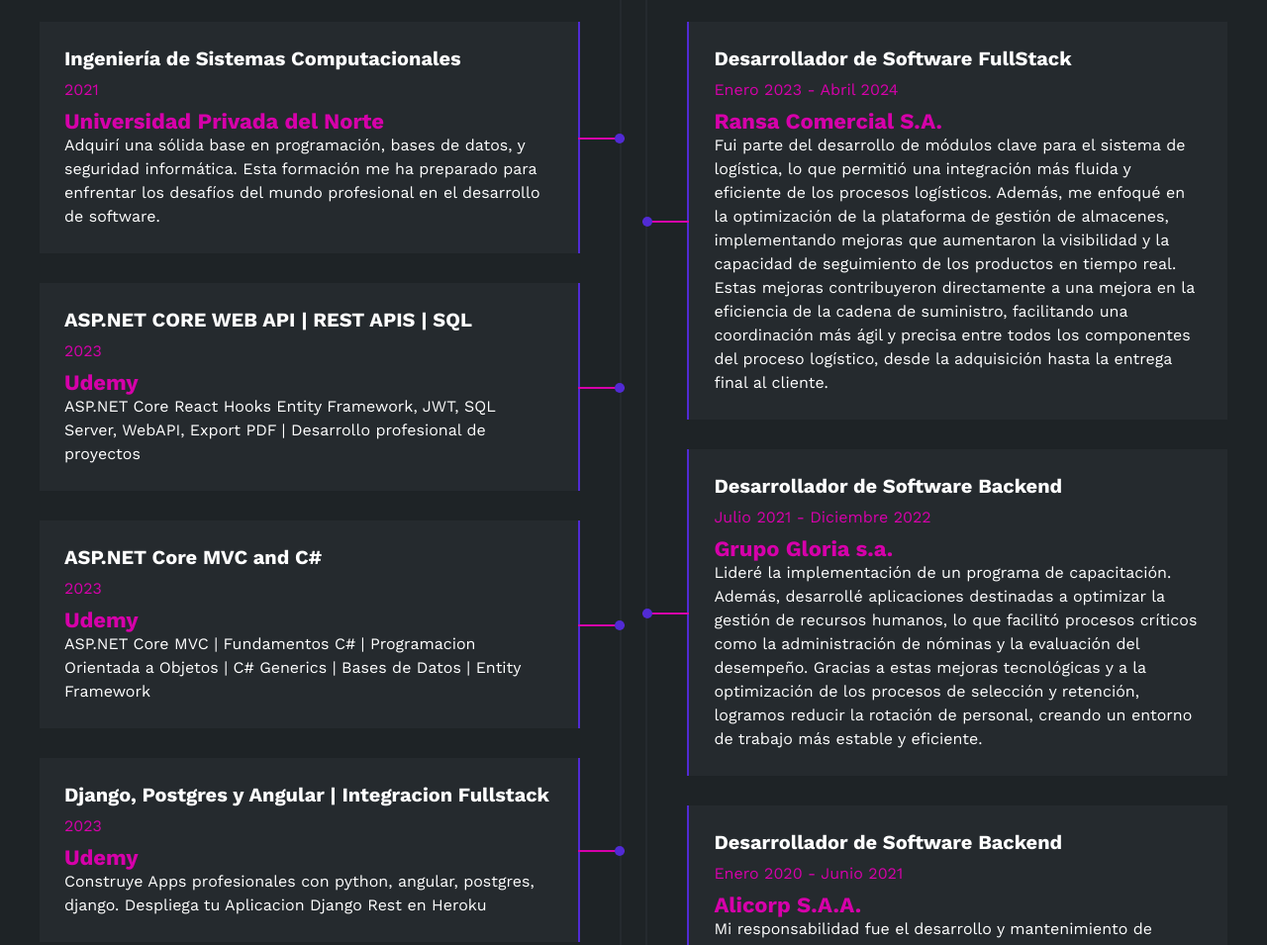
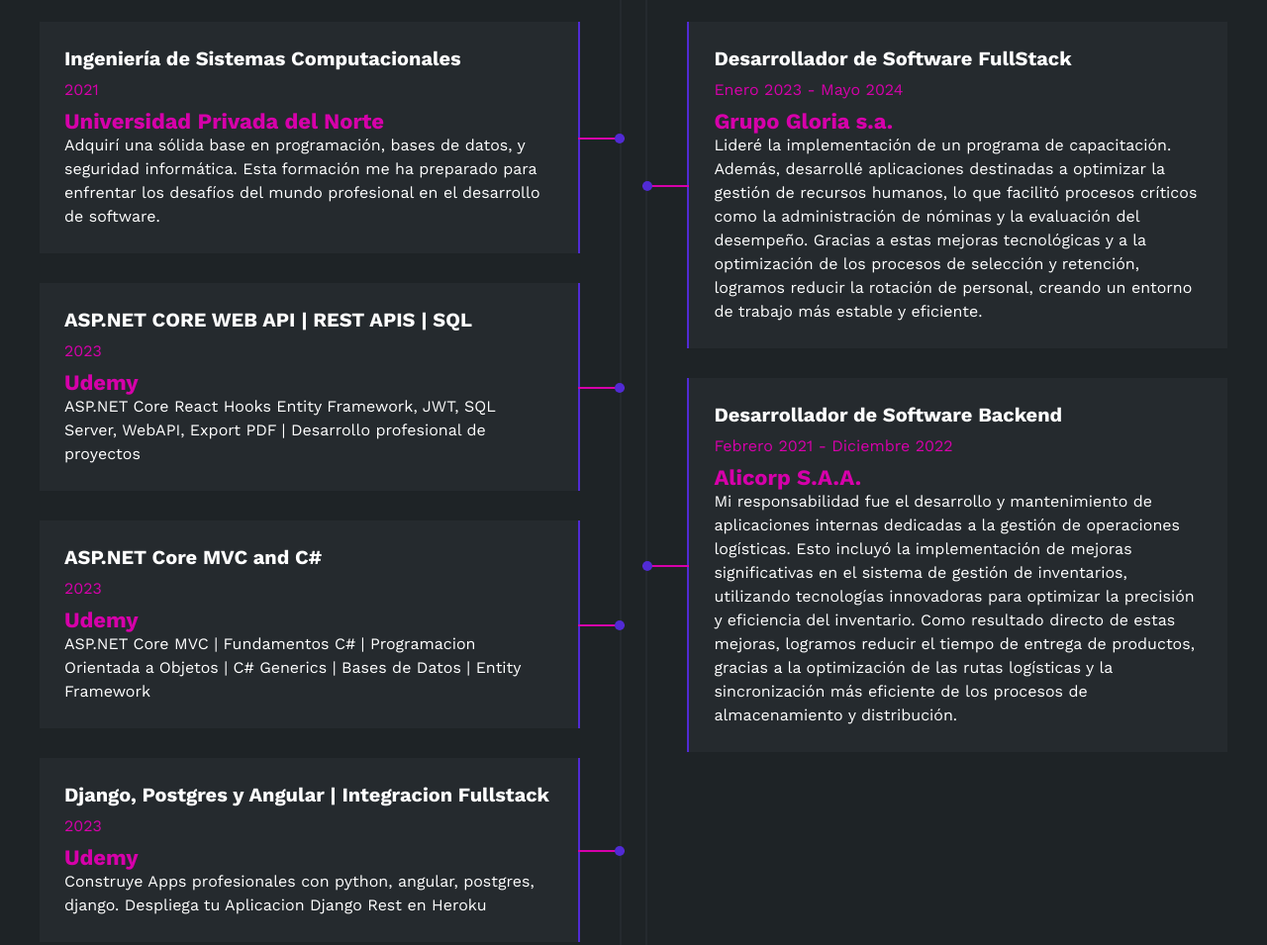
Before and after one commit to ArmandoDevPy/armandodev-portfolio, a plain HTML site: page index.html in a window 1280 px wide. Shown: the part 2185-3140 px from the top of the page at 99% size. Drawn offline with nearby package versions, Linux system fonts and the light colour scheme.

Commit message:
Update index.html

```diff
--- a/index.html
+++ b/index.html
@@ -78,10 +78,10 @@
                             <strong>Email</strong>
                             armandodevpy@gmail.com
                         </li>
-                        <li>
+                        <!--<li>
                             <strong>Website</strong>
                             wwww.armandodev.com
-                        </li>
+                        </li>-->
                     </ul>
                 </div>
                 <!--Intereses-->
@@ -335,24 +335,7 @@
                     <h3>Experiencia de Trabajo</h3>
                     <div class="item der">
                         <h4>Desarrollador de Software FullStack</h4>
-                        <span class="fecha">Enero 2023 - Abril 2024</span>
-                        <span class="casa">Ransa Comercial S.A.</span>
-                        <p>
-                            Fui parte del desarrollo de módulos clave para el sistema de logística,
-                            lo que permitió una integración más fluida y eficiente de los procesos logísticos. Además,
-                            me enfoqué en la optimización de la plataforma de gestión de almacenes, implementando mejoras que
-                            aumentaron la visibilidad y la capacidad de seguimiento de los productos en tiempo real.
-                            Estas mejoras contribuyeron directamente a una mejora en la eficiencia
-                            de la cadena de suministro, facilitando una coordinación más ágil y precisa entre todos los
-                            componentes del proceso logístico, desde la adquisición hasta la entrega final al cliente.
-                        </p>
-                        <div class="conectord">
-                            <div class="circulod"></div>
-                        </div>
-                    </div>
-                    <div class="item der">
-                        <h4>Desarrollador de Software Backend</h4>
-                        <span class="fecha">Julio 2021 - Diciembre 2022</span>
+                        <span class="fecha">Enero 2023 - Mayo 2024</span>
                         <span class="casa">Grupo Gloria s.a.</span>
                         <p>
                             Lideré la implementación de un programa de capacitación. Además, desarrollé aplicaciones destinadas a optimizar la
@@ -367,7 +350,7 @@
                     </div>
                     <div class="item der">
                         <h4>Desarrollador de Software Backend</h4>
-                        <span class="fecha">Enero 2020 - Junio 2021</span>
+                        <span class="fecha">Febrero 2021 - Diciembre 2022</span>
                         <span class="casa">Alicorp S.A.A.</span>
                         <p>
                             Mi responsabilidad fue el desarrollo
```
